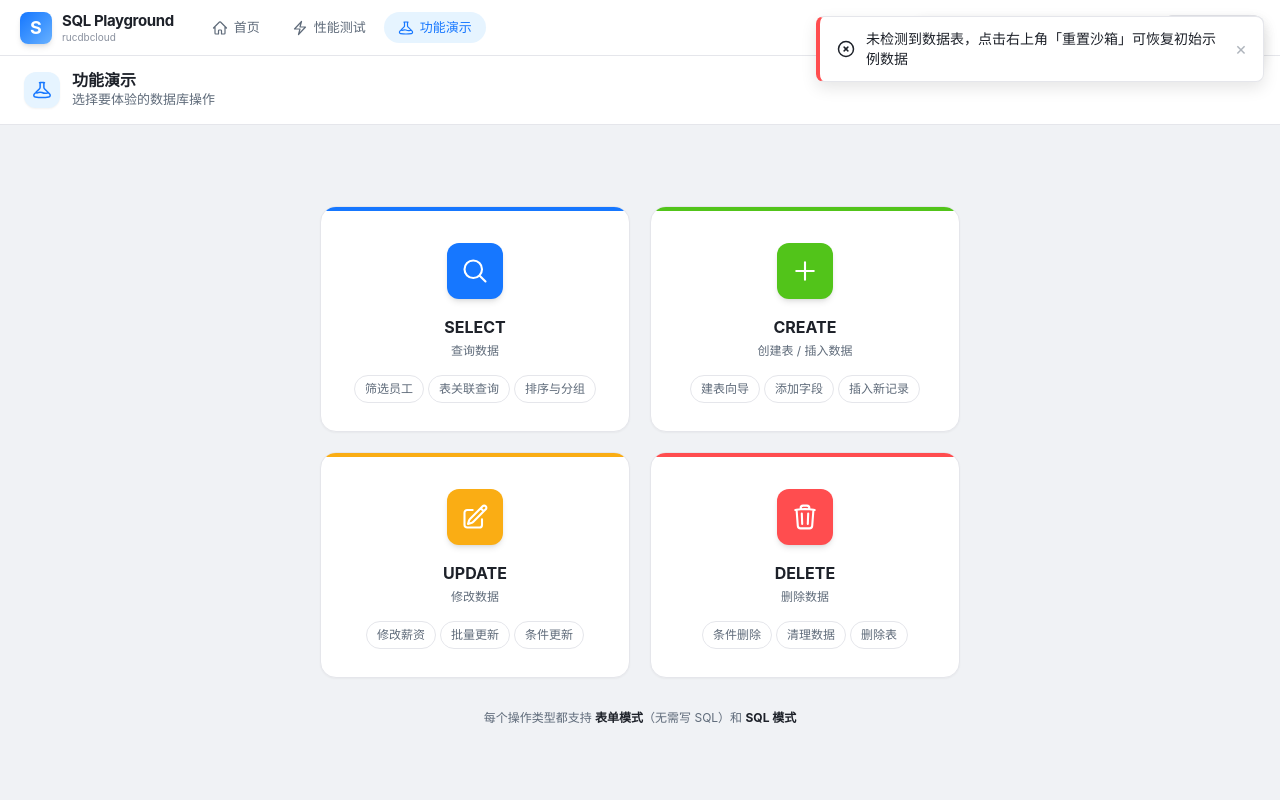
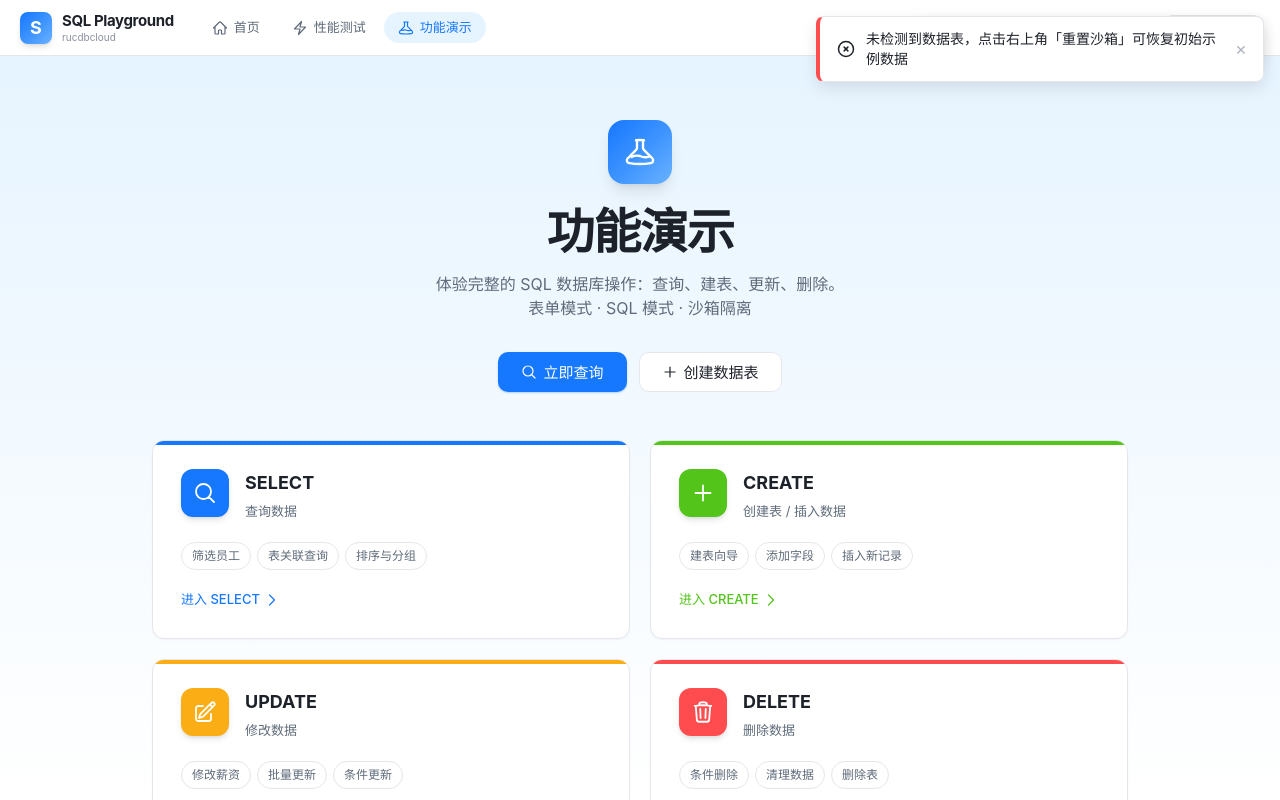
Before and after one commit to yyt040621/play-rucdbcloudv2, a React (Vite) app in the folder client/: page /demo in a window 1280 px wide. Built offline with nearby package versions, Linux system fonts and the light colour scheme; no server answers.

Commit message:
style(demopage): 功能演示页改为与首页一致的 hero 风格（渐变背景+居中Hero+入口卡片），保留四操作语义色

```diff
--- a/client/src/pages/DemoPage.tsx
+++ b/client/src/pages/DemoPage.tsx
@@ -1,107 +1,127 @@
 import { useNavigate } from 'react-router-dom';
-import { PageLayout } from './shared/PageLayout';
 import { Icon } from '../components/ui/Icon';
 import type { IconName } from '../components/ui/Icon';
 
-interface CardProps {
+interface EntryCardProps {
   title: string;
   description: string;
   icon: IconName;
-  tone: 'primary' | 'success' | 'warning' | 'error';
   path: string;
-  examples: string[];
+  features: string[];
+  /** 语义色（与首页渐变蓝区分，四个操作各一色） */
+  tone: string;
 }
 
-const TONES = {
-  primary: 'var(--primary)',
-  success: 'var(--success)',
-  warning: 'var(--warning)',
-  error: 'var(--error)',
-} as const;
-
-const CARDS: CardProps[] = [
+const CARDS: EntryCardProps[] = [
   {
     title: 'SELECT',
     description: '查询数据',
     icon: 'search',
-    tone: 'primary',
+    tone: 'var(--primary)',
     path: '/select',
-    examples: ['筛选员工', '表关联查询', '排序与分组'],
+    features: ['筛选员工', '表关联查询', '排序与分组'],
   },
   {
     title: 'CREATE',
     description: '创建表 / 插入数据',
     icon: 'plus',
-    tone: 'success',
+    tone: 'var(--success)',
     path: '/create',
-    examples: ['建表向导', '添加字段', '插入新记录'],
+    features: ['建表向导', '添加字段', '插入新记录'],
   },
   {
     title: 'UPDATE',
     description: '修改数据',
     icon: 'pencil',
-    tone: 'warning',
+    tone: 'var(--warning)',
     path: '/update',
-    examples: ['修改薪资', '批量更新', '条件更新'],
+    features: ['修改薪资', '批量更新', '条件更新'],
   },
   {
     title: 'DELETE',
     description: '删除数据',
     icon: 'trash',
-    tone: 'error',
+    tone: 'var(--error)',
     path: '/delete',
-    examples: ['条件删除', '清理数据', '删除表'],
+    features: ['条件删除', '清理数据', '删除表'],
   },
 ];
 
 export function DemoPage() {
   const navigate = useNavigate();
 
-  const DemoIcon = <Icon name="gamepad" className="w-5 h-5" />;
+  return (
+    <div className="h-full overflow-auto" style={{ background: 'var(--gradient-hero)' }}>
+      <div className="max-w-5xl mx-auto px-6 pb-16 flex flex-col items-center">
+        {/* Hero */}
+        <div className="text-center mt-16 mb-12">
+          <div
+            className="inline-flex items-center justify-center w-16 h-16 rounded-2xl
+              text-white mb-6 shadow-lg"
+            style={{ background: 'var(--gradient-brand)' }}
+          >
+            <Icon name="gamepad" className="w-8 h-8" />
+          </div>
+          <h1 className="text-4xl md:text-5xl font-extrabold tracking-tight text-[var(--text-primary)] mb-4">
+            功能演示
+          </h1>
+          <p className="text-[15px] md:text-base text-[var(--text-secondary)] max-w-xl mx-auto leading-relaxed">
+            体验完整的 SQL 数据库操作：查询、建表、更新、删除。
+            <br className="hidden md:block" />
+            表单模式 · SQL 模式 · 沙箱隔离
+          </p>
+          <div className="flex items-center justify-center gap-3 mt-8">
+            <button onClick={() => navigate('/select')} className="btn btn-primary btn-lg">
+              <Icon name="search" className="w-4 h-4" />
+              立即查询
+            </button>
+            <button onClick={() => navigate('/create')} className="btn btn-outline btn-lg">
+              <Icon name="plus" className="w-4 h-4" />
+              创建数据表
+            </button>
+          </div>
+        </div>
 
-  return (
-    <PageLayout
-      title="功能演示"
-      description="选择要体验的数据库操作"
-      icon={DemoIcon}
-      toolbar={null}
-    >
-      <div className="h-full flex flex-col items-center justify-center overflow-auto">
-        <div className="grid grid-cols-2 gap-5 max-w-2xl mx-auto px-4 pb-8 pt-8 w-full">
-          {CARDS.map((card) => {
-            const color = TONES[card.tone];
-            return (
+        {/* 入口卡片 */}
+        <div className="grid grid-cols-1 md:grid-cols-2 gap-5 w-full">
+          {CARDS.map((card) => (
             <button
               key={card.path}
               onClick={() => navigate(card.path)}
-                className="card group relative flex flex-col items-center p-7 rounded-2xl text-center
-                  hover:-translate-y-1 hover:shadow-hover transition-all duration-200 cursor-pointer
-                  overflow-hidden"
+              className="card group relative overflow-hidden p-7 text-left
+                hover:-translate-y-1 hover:shadow-hover transition-all duration-200 cursor-pointer"
             >
-                <div className="absolute top-0 left-0 right-0 h-1" style={{ background: color }} />
+              <div className="absolute top-0 left-0 right-0 h-1 rounded-t-lg" style={{ background: card.tone }} />
+              <div className="flex items-start gap-4">
                 <div
-                  className="w-14 h-14 rounded-xl flex items-center justify-center text-white mb-4 mt-2 shadow-md"
-                  style={{ background: color }}
+                  className="w-12 h-12 rounded-xl flex items-center justify-center text-white shrink-0 shadow-md"
+                  style={{ background: card.tone }}
                 >
-                  <Icon name={card.icon} className="w-7 h-7" />
+                  <Icon name={card.icon} className="w-6 h-6" />
                 </div>
-                <h3 className="text-base font-bold mb-1 text-[var(--text-primary)]">{card.title}</h3>
-                <p className="text-xs text-[var(--text-secondary)] mb-4">{card.description}</p>
-                <div className="flex flex-wrap gap-1 justify-center">
-                  {card.examples.map((ex) => (
-                    <span key={ex} className="chip !cursor-default">{ex}</span>
+                <div className="min-w-0">
+                  <h3 className="text-lg font-bold text-[var(--text-primary)] mb-1">{card.title}</h3>
+                  <p className="text-[13px] text-[var(--text-secondary)] leading-relaxed">{card.description}</p>
+                </div>
+              </div>
+              <div className="flex flex-wrap gap-1.5 mt-5">
+                {card.features.map((f) => (
+                  <span key={f} className="chip !cursor-default">{f}</span>
                 ))}
               </div>
+              <div className="flex items-center gap-1 mt-5 text-[13px] font-medium" style={{ color: card.tone }}>
+                进入 {card.title}
+                <Icon name="chevron" className="w-4 h-4 group-hover:translate-x-0.5 transition-transform" />
+              </div>
             </button>
-            );
-          })}
+          ))}
         </div>
 
-        <p className="text-xs text-[var(--text-secondary)] pb-6">
-          每个操作类型都支持 <strong className="text-[var(--text-primary)]">表单模式</strong>（无需写 SQL）和{' '}
-          <strong className="text-[var(--text-primary)]">SQL 模式</strong>
+        {/* 底部说明 */}
+        <p className="text-xs text-[var(--text-tertiary)] mt-12">
+          每个操作类型都支持「表单模式」（无需写 SQL）与「SQL 模式」· 沙箱数据安全隔离
         </p>
       </div>
-    </PageLayout>
+    </div>
   );
 }
```
Lines whose indentation alone changed are shown as unchanged.
